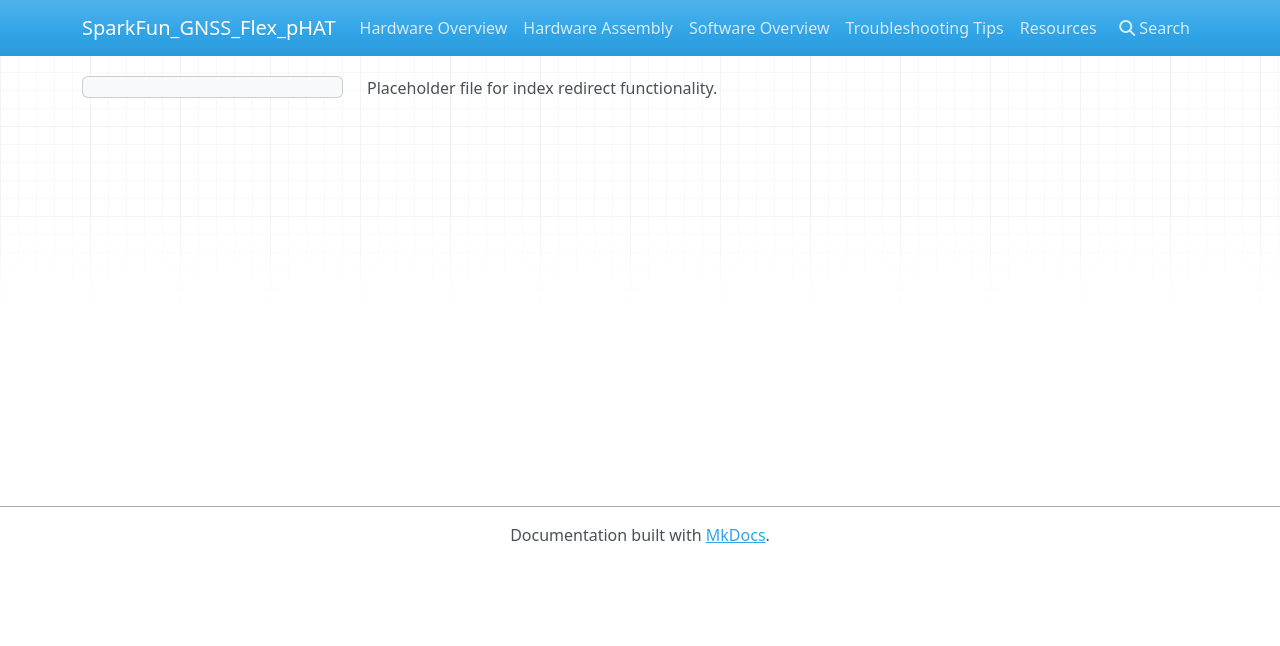
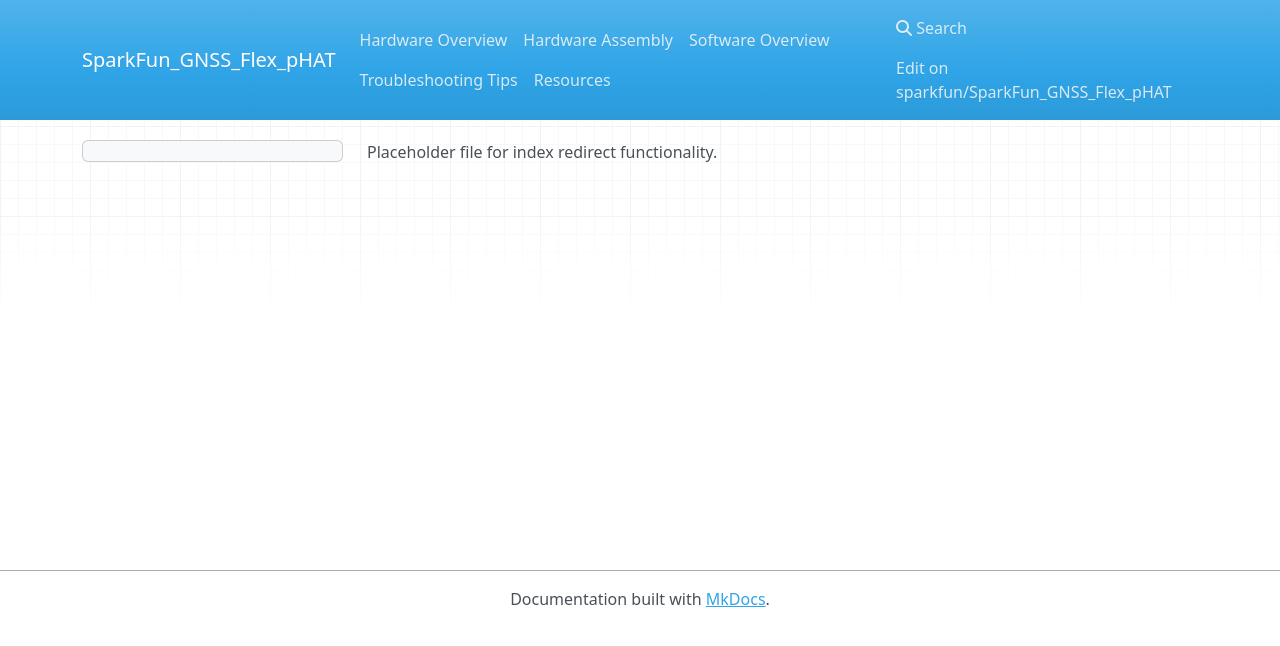
Before and after one commit to sparkfun/SparkFun_GNSS_Flex_pHAT, an MkDocs documentation site: the page built from docs/index.md, in a window 1280 px wide. Shown: the top 646 px of the page. Built offline with MkDocs 1.6.1, drawn with Linux system fonts in a browser that asks for light colours; nearby versions of some CDN libraries.

Commit message:
Update mkdocs.yml
Add repo and uri configuration
- Edit button link is still wrong, but better than redirecting to incorrect repo

```diff
--- a/mkdocs.yml
+++ b/mkdocs.yml
@@ -1,5 +1,11 @@
 # Needs to be the same as the root directory
 site_name: SparkFun_GNSS_Flex_pHAT
+
+repo_url: https://github.com/sparkfun/SparkFun_GNSS_pHAT
+repo_name: sparkfun/SparkFun_GNSS_Flex_pHAT
+
+# Default edit/view actions to "main" branch, instead of "master"
+edit_uri: blob/main/docs/
 
 
 # Configures webpage navigation
```
